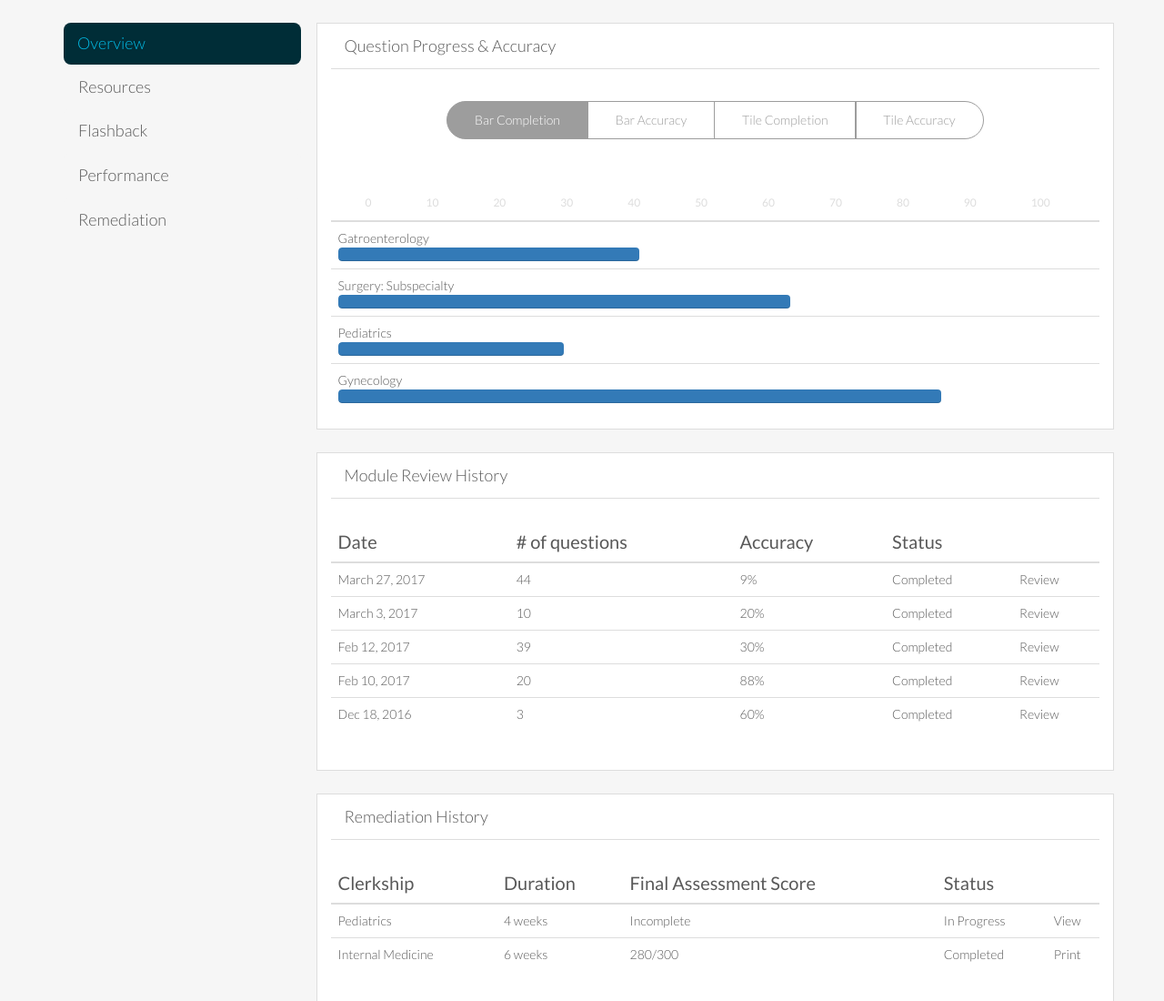
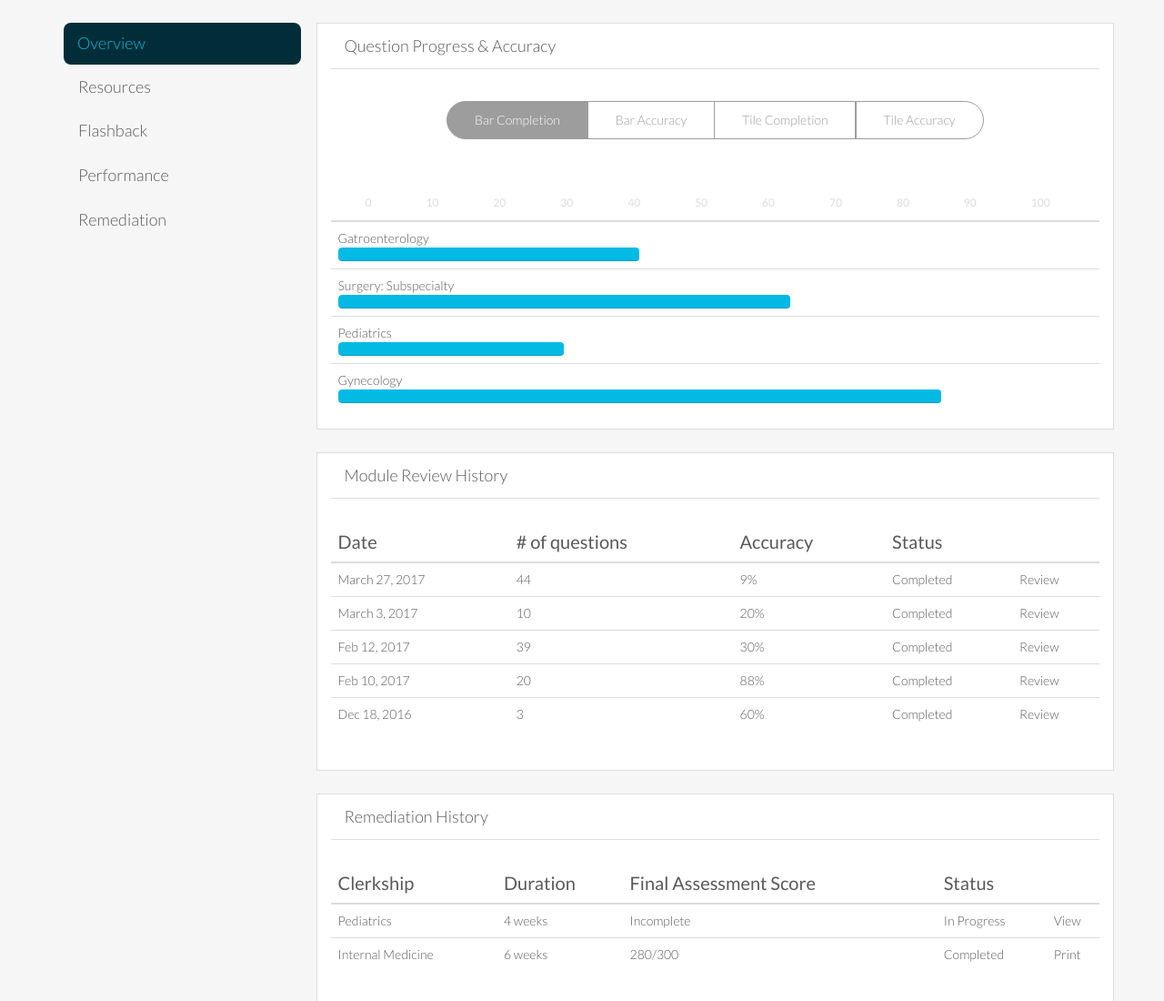
Before and after one commit to kacyhulme/OMEdemo, a website: page public/index.html in a window 1280 px wide. Shown: the top 1100 px of the page at 91% size. Drawn offline with nearby package versions, Linux system fonts and the light colour scheme.

Commit message:
edit progress bar color to match

```diff
--- a/public/stylesheets/styles.scss
+++ b/public/stylesheets/styles.scss
@@ -108,6 +108,7 @@ html, body {
         margin-bottom: 0px;
       }
       .progress-bar {
+        background-color: $leftnav-text-active;
         @include border-radius(4px);
       }
       span {
```
Also changed, not shown: public/stylesheets/styles.css.
